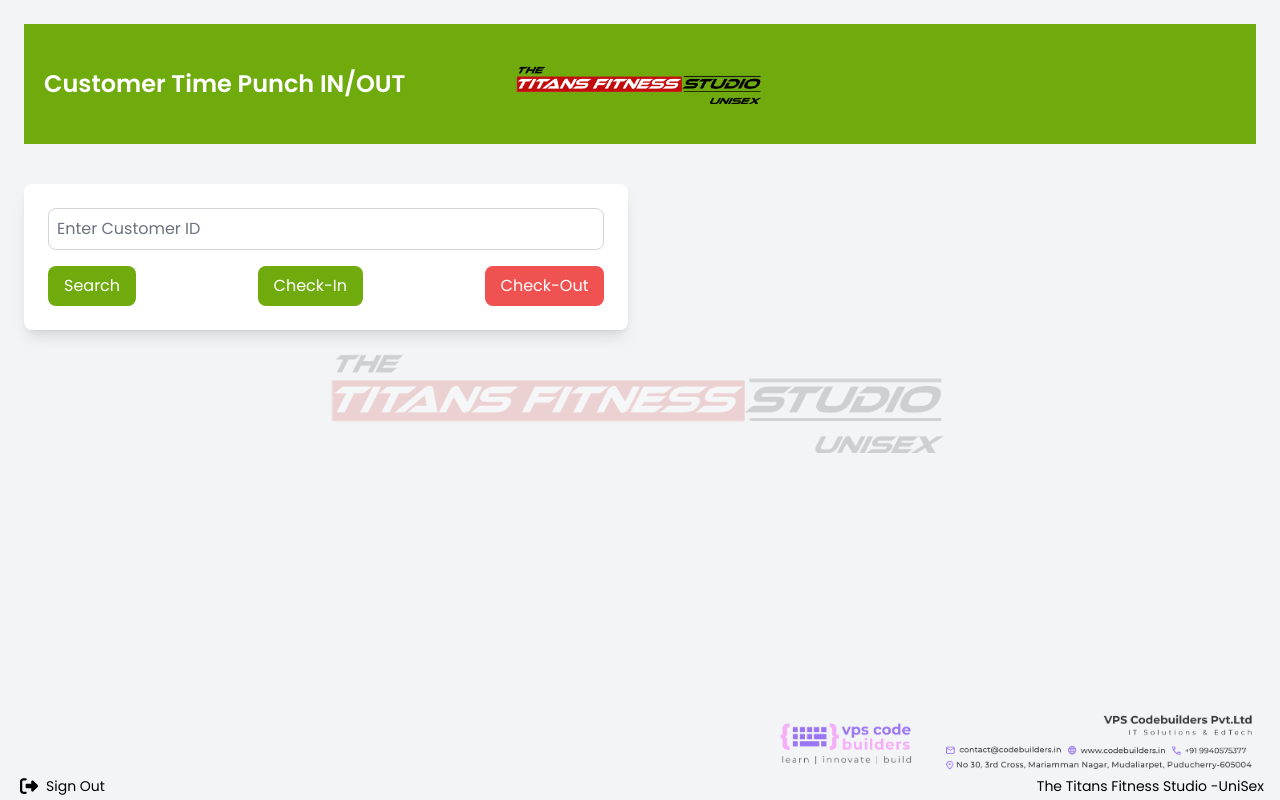
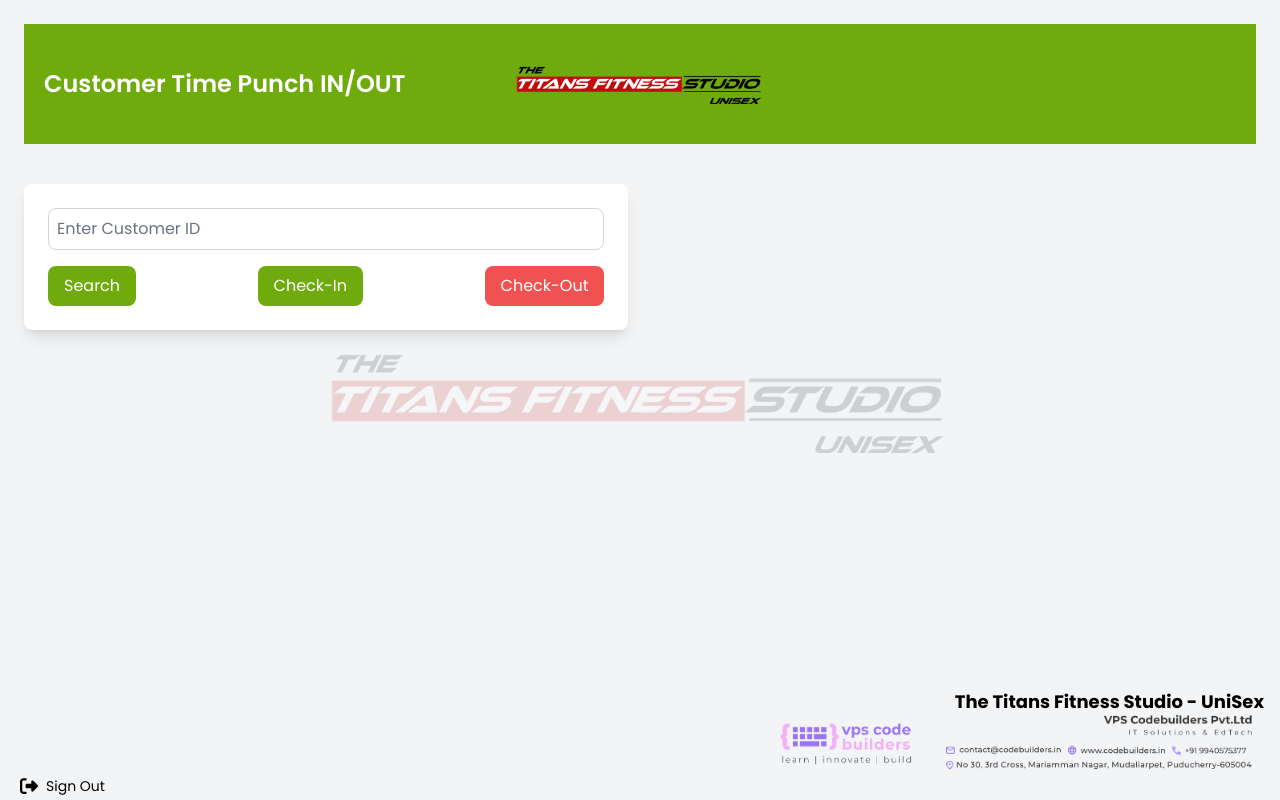
Before and after one commit to pravee42/titans-fitness, a React (Create React App) app: page /attendance in a window 1280 px wide. Built offline with nearby package versions, Linux system fonts and the light colour scheme; sample sign-in values are in the browser's storage; a web font is replaced by a local one.

Commit message:
finalcommit

```diff
--- a/src/components/punchin.jsx
+++ b/src/components/punchin.jsx
@@ -156,14 +156,14 @@
           </li>
         </ul>
       </div>
+      <div className="fixed bottom-20 right-0 mb-1 pr-4">
+  <ul className="flex">
+    <span className="text-lg font-bold">The Titans Fitness Studio - UniSex</span>
+  </ul>
+</div>
+
       <div className="fixed bottom-2 right-0 mb-1 pr-4">
       <img src={com} alt="Company Logo" className="mb-1 "style={{ width: '500px', height: '80px' }} />
-      </div>
-      <div className="fixed bottom-0 right-0 mb-1 pr-4">
-        <ul className="flex">
-          <span className="text-sm">The Titans Fitness Studio -UniSex</span>
-        </ul>
-
       </div>
       <div className="relative z-10">
         <header className="py-10 px-5 flex items-center justify-between bg-custom-green">
```
